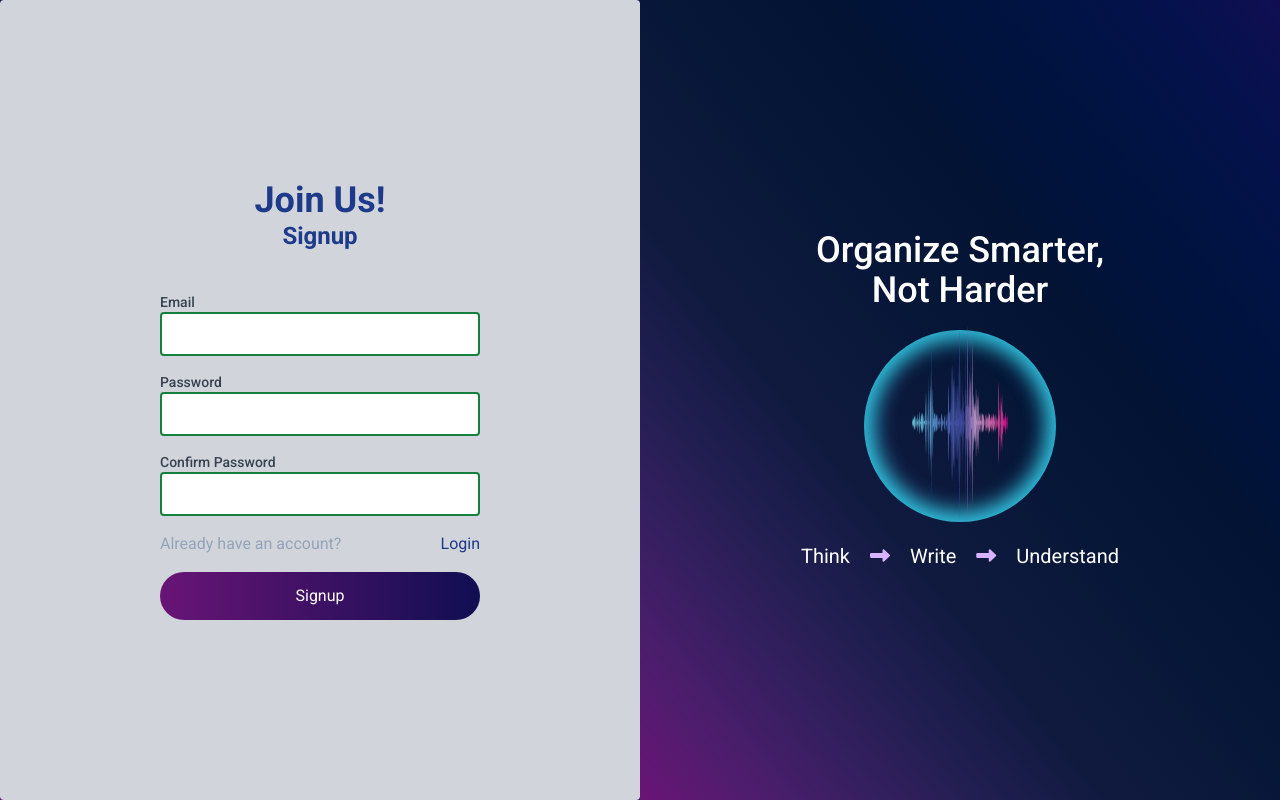
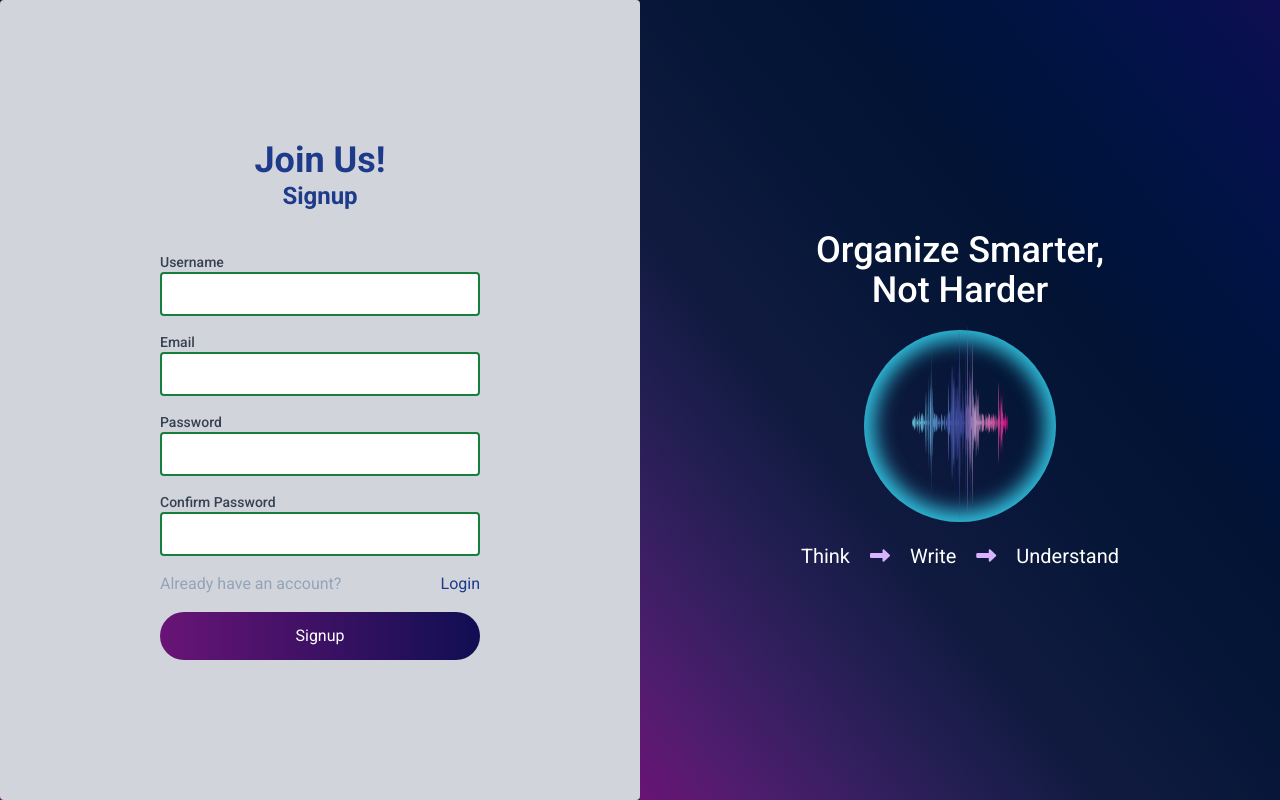
Before and after one commit to codynego/cerenote, a React (Vite) app in the folder frontend/: page /signup in a window 1280 px wide. Built offline with nearby package versions, Linux system fonts and the light colour scheme.

Commit message:
enhance Signup component with username validation and error handling

```diff
--- a/frontend/src/pages/authentication/Signup.tsx
+++ b/frontend/src/pages/authentication/Signup.tsx
@@ -1,12 +1,16 @@
 import { HeroRecording } from '@/components/HeroRecording';
 import React, { useState, useEffect } from 'react';
+// import { useAuth } from '@/context/AuthProvider';
 
 export const Signup = () => {
+  // const { isAuthenticated, setIsAuthenticated } = useAuth();
+  const [username, setUsername] = useState("");
   const [email, setEmail] = useState('');
   const [password, setPassword] = useState('');
   const [confirmPassword, setConfirmPassword] = useState('');
 
   const [emailError, setEmailError] = useState('');
+  const [usernameError, setUsernameError] = useState('');
   const [passwordError, setPasswordError] = useState('');
   const [confirmPasswordError, setConfirmPasswordError] = useState('');
 
@@ -16,7 +20,11 @@ export const Signup = () => {
     } else {
       setEmailError('');
     }
-
+    if (!username && username.length < 3) {
+      setUsernameError('Username must be at least 3 characters long');
+      } else {
+        setUsernameError('');
+        }
     if (password && password.length < 6) {
       setPasswordError('Password must be at least 6 characters');
     } else {
@@ -29,6 +37,8 @@ export const Signup = () => {
       setConfirmPasswordError('');
     }
   }, [email, password, confirmPassword]);
+
+
 
   const handleSubmit = (e: React.FormEvent) => {
     e.preventDefault();
@@ -59,6 +69,17 @@ export const Signup = () => {
             <h2 className="text-xl font-semibold text-center md:text-2xl">Signup</h2>
           </div>
           <form onSubmit={handleSubmit} className="space-y-4">
+          <div>
+              <label className="block text-sm font-medium text-gray-700">Username</label>
+              <input
+                type="text"
+                value={email}
+                onChange={(e) => setUsername(e.target.value)}
+                className={`w-full px-3 py-2 border-2 rounded ${emailError ? 'border-red-600' : 'border-green-700'}`}
+                required
+              />
+              {emailError && <p className="text-red-500 text-right">{usernameError}</p>}
+            </div>
             <div>
               <label className="block text-sm font-medium text-gray-700">Email</label>
               <input
@@ -120,3 +141,7 @@ export const Signup = () => {
     </div>
   );
 };
+
+function useAuth(): { isAuthenticated: any; setIsAuthenticated: any; } {
+        throw new Error('Function not implemented.');
+      }
```
